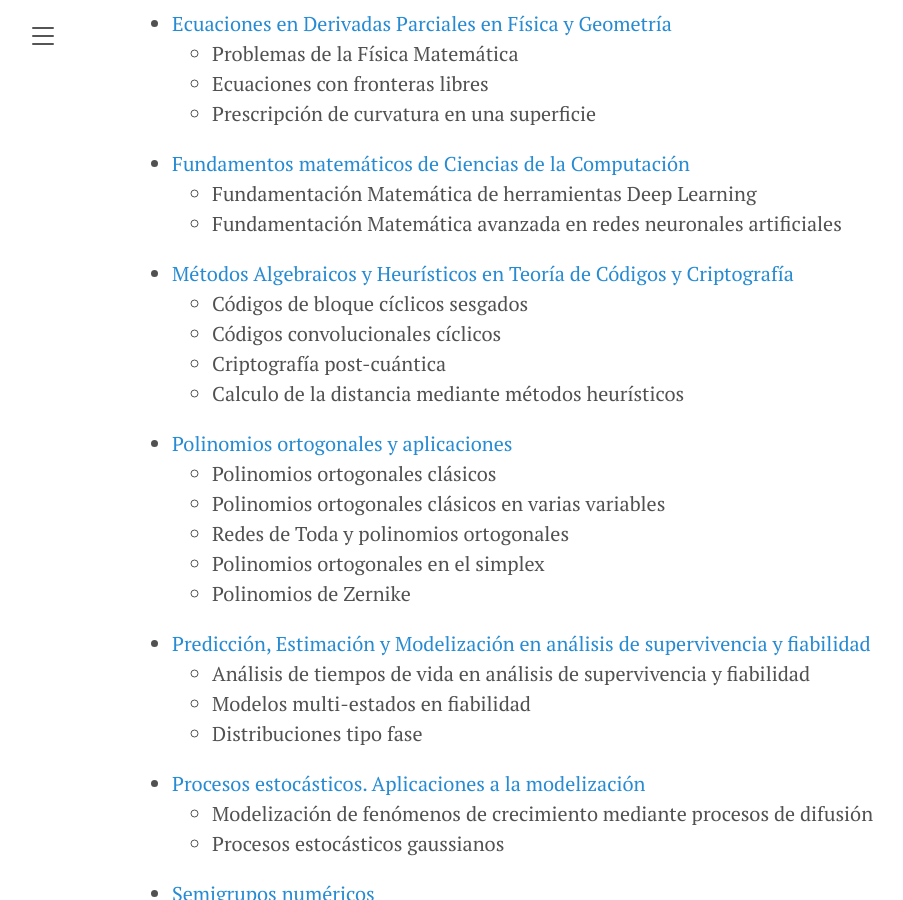
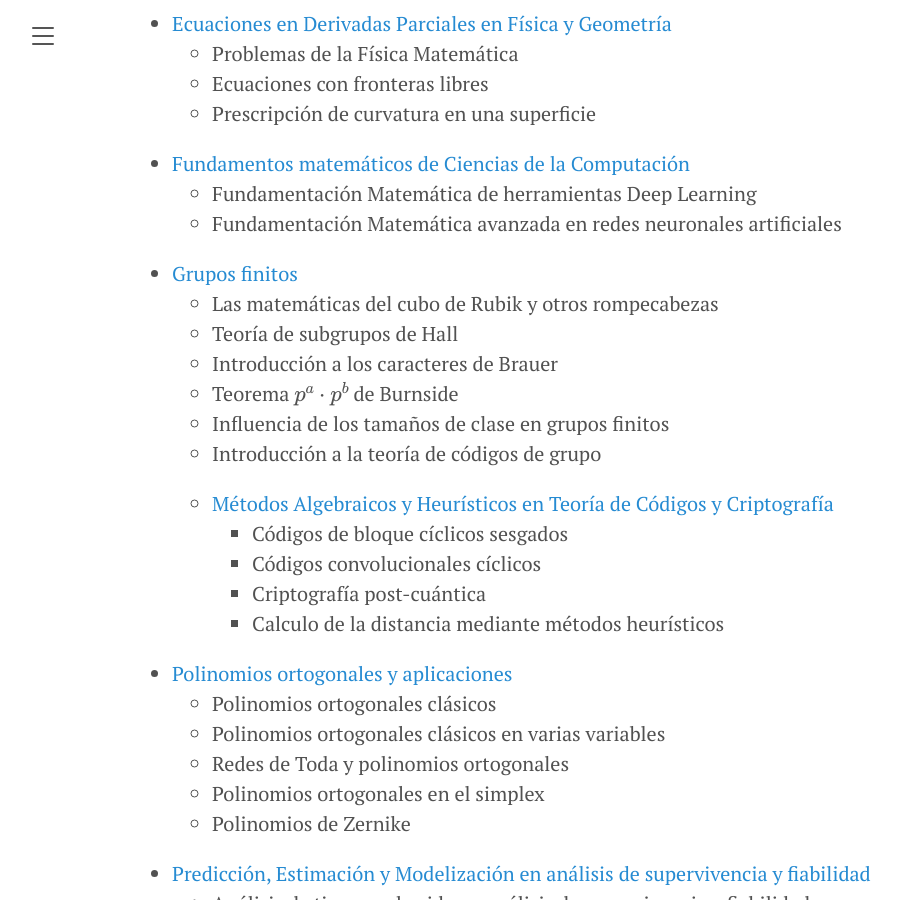
Before and after one commit to tfg-re-search/tfg-re-search.github.io, a Jekyll site: the page built from 1-lineas.md, in a window 1280 px wide and 900 px high, scrolled down 1635 px. Shown: the whole window, without its empty margins (8-911 px from the left). Built offline with Jekyll 4.4.1, drawn with Linux system fonts in a browser that asks for light colours.

Commit message:
Add topics under 'Grupos finitos' section

```diff
--- a/1-lineas.md
+++ b/1-lineas.md
@@ -61,6 +61,15 @@ title: Líneas de investigación
     -  Fundamentación Matemática de herramientas Deep Learning
     -  Fundamentación Matemática avanzada  en redes neuronales artificiales
 
+- [Grupos finitos]({{ site.baseurl | absolute_url }}{% link algebra/grupos-finitos.md %})
+    - Las matemáticas del cubo de Rubik y otros rompecabezas
+    - Teoría de subgrupos de Hall
+    - Introducción a los caracteres de Brauer
+    - Teorema $p^a\cdot p^b$ de Burnside
+    - Influencia de los tamaños de clase en grupos finitos
+    - Introducción a la teoría de códigos de grupo
+
+
   - [Métodos Algebraicos y Heurísticos en Teoría de Códigos y Criptografía]({{ site.baseurl | absolute_url }}{% link algebra/algheu.md %})
     - Códigos de bloque cíclicos sesgados
     - Códigos convolucionales cíclicos
```
